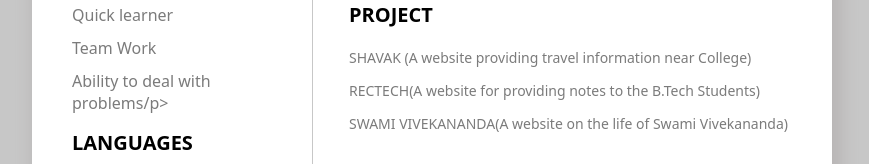
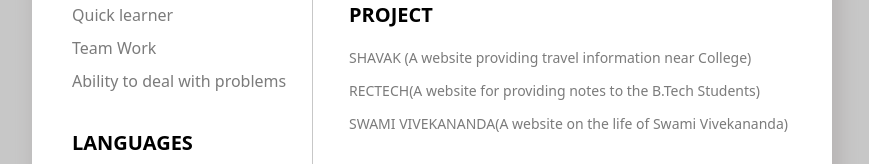
Before and after one commit to Mahima0Verma/cv, a plain HTML site: page index.html in a window 1280 px wide. Shown: the part 876-1040 px from the top of the page, without its empty margins (208-1077 px from the left). Drawn offline with Linux system fonts and the light colour scheme.

Commit message:
Update index.html

```diff
--- a/index.html
+++ b/index.html
@@ -43,7 +43,7 @@
 				<p class="p3">Problem solving ability</p>
 				<p class="p3">Quick learner</p>
 				<p class="p3">Team Work</p>
-				<p class="p3">Ability to deal with problems/p>
+				<p class="p3">Ability to deal with problems</p>
 
 
 
```
